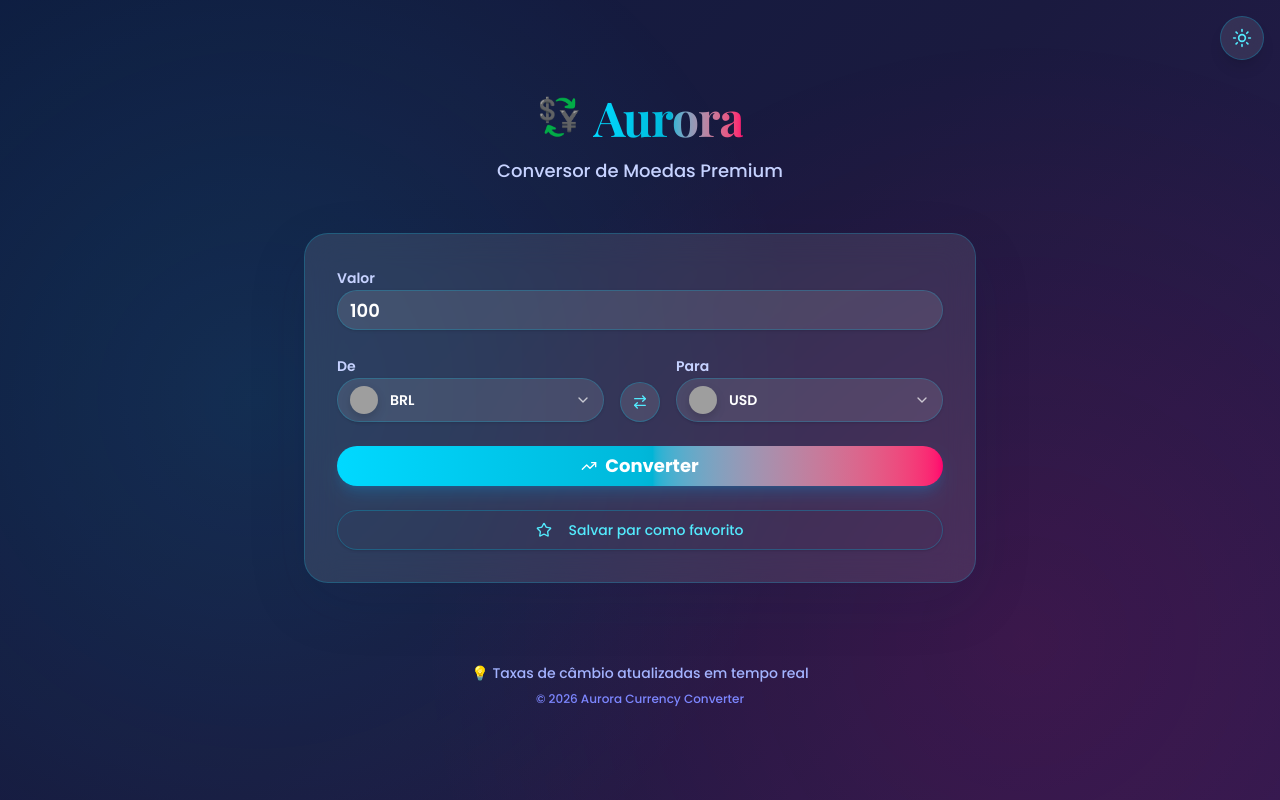
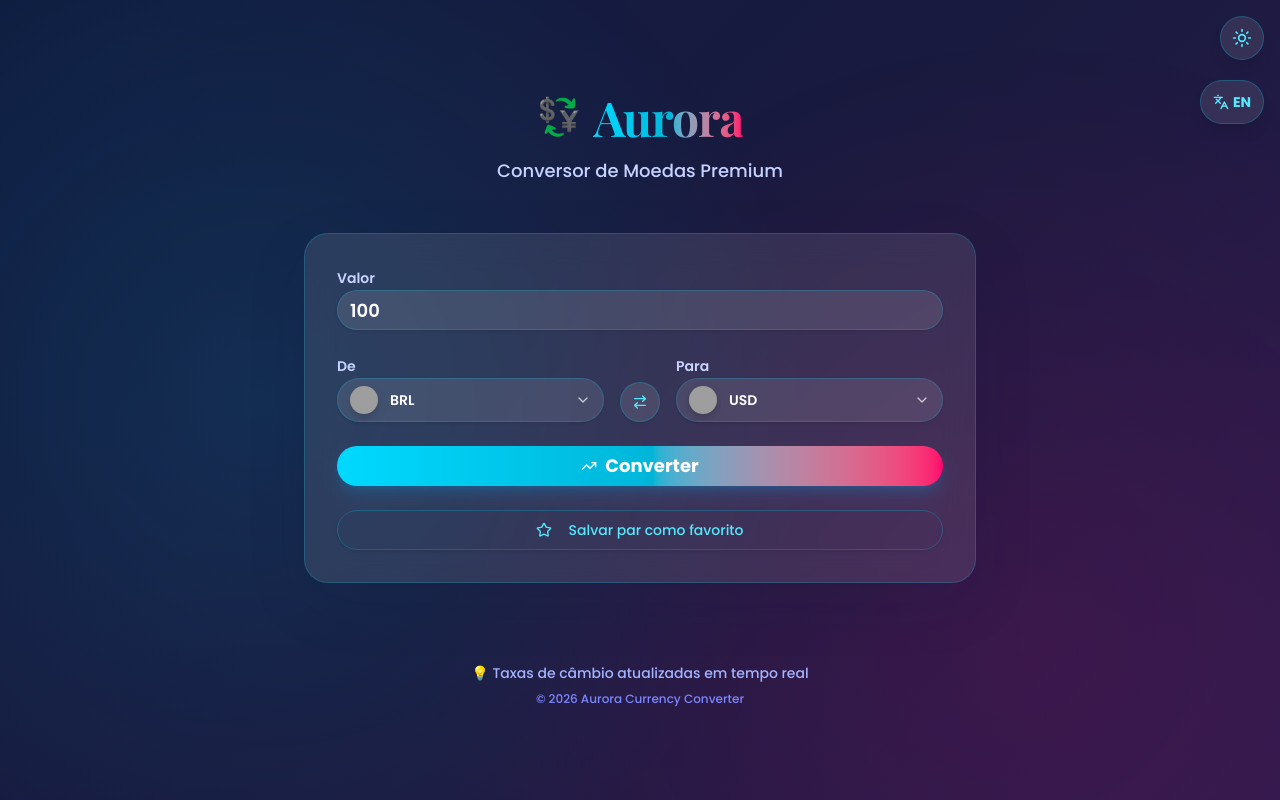
Before and after one commit to felipe-frc/aurora-currency-converter, a React (Vite) app: page / in a window 1280 px wide. Built offline with nearby package versions, Linux system fonts and the light colour scheme; grey boxes are pictures that could not be loaded.

Commit message:
feat: add internationalization base

```diff
--- a/src/App.tsx
+++ b/src/App.tsx
@@ -1,6 +1,8 @@
 import ErrorBoundary from "@/components/ErrorBoundary";
+import { LanguageToggle } from "@/components/language/LanguageToggle";
 import { ThemeToggle } from "@/components/theme/ThemeToggle";
 import { Sonner } from "@/components/ui/sonner";
+import { LanguageProvider } from "@/contexts/LanguageContext";
 import { ThemeProvider } from "@/contexts/ThemeContext";
 import Home from "@/pages/Home";
 import NotFound from "@/pages/NotFound";
@@ -20,9 +22,12 @@ function App() {
   return (
     <ErrorBoundary>
       <ThemeProvider defaultTheme="dark">
-        <Sonner />
-        <ThemeToggle />
-        <Router />
+        <LanguageProvider defaultLanguage="pt-BR">
+          <Sonner />
+          <ThemeToggle />
+          <LanguageToggle />
+          <Router />
+        </LanguageProvider>
       </ThemeProvider>
     </ErrorBoundary>
   );
--- /dev/null
+++ b/src/components/language/LanguageToggle.tsx
@@ -0,0 +1,21 @@
+import { useLanguage } from "@/contexts/useLanguage";
+import { Languages } from "lucide-react";
+
+export function LanguageToggle() {
+  const { language, toggleLanguage, t } = useLanguage();
+
+  const nextLanguageLabel = language === "pt-BR" ? "EN" : "PT";
+
+  return (
+    <button
+      type="button"
+      onClick={toggleLanguage}
+      className="fixed right-4 top-20 z-50 inline-flex h-11 min-w-11 items-center justify-center gap-1 rounded-full border border-sky-300/80 bg-white/90 px-3 text-sm font-bold text-sky-700 shadow-lg backdrop-blur-md transition-all duration-200 hover:border-sky-500 hover:bg-sky-50 hover:text-sky-800 focus-visible:outline-none focus-visible:ring-2 focus-visible:ring-sky-500 focus-visible:ring-offset-2 focus-visible:ring-offset-white dark:border-cyan-500/30 dark:bg-white/10 dark:text-cyan-300 dark:hover:border-cyan-400 dark:hover:bg-cyan-500/20 dark:hover:text-white dark:focus-visible:ring-cyan-400 dark:focus-visible:ring-offset-slate-950"
+      aria-label={t("toggleLanguage")}
+      title={t("toggleLanguage")}
+    >
+      <Languages className="h-4 w-4" />
+      <span>{nextLanguageLabel}</span>
+    </button>
+  );
+}
--- /dev/null
+++ b/src/contexts/LanguageContext.tsx
@@ -0,0 +1,76 @@
+import { useCallback, useEffect, useMemo, useState } from "react";
+import type { ReactNode } from "react";
+import { LanguageContext } from "@/contexts/language";
+import { LANGUAGE_STORAGE_KEY, translations } from "@/i18n/translations";
+import type { Language, TranslationKey } from "@/i18n/translations";
+
+type LanguageProviderProps = {
+  children: ReactNode;
+  defaultLanguage?: Language;
+};
+
+const getStoredLanguage = (defaultLanguage: Language): Language => {
+  try {
+    const storedLanguage = localStorage.getItem(LANGUAGE_STORAGE_KEY);
+
+    if (storedLanguage === "pt-BR" || storedLanguage === "en-US") {
+      return storedLanguage;
+    }
+
+    return defaultLanguage;
+  } catch {
+    return defaultLanguage;
+  }
+};
+
+export function LanguageProvider({
+  children,
+  defaultLanguage = "pt-BR",
+}: LanguageProviderProps) {
+  const [language, setLanguageState] = useState<Language>(() =>
+    getStoredLanguage(defaultLanguage)
+  );
+
+  useEffect(() => {
+    document.documentElement.lang = language;
+
+    try {
+      localStorage.setItem(LANGUAGE_STORAGE_KEY, language);
+    } catch {
+      // localStorage pode falhar em ambientes restritos.
+    }
+  }, [language]);
+
+  const setLanguage = useCallback((selectedLanguage: Language) => {
+    setLanguageState(selectedLanguage);
+  }, []);
+
+  const toggleLanguage = useCallback(() => {
+    setLanguageState((currentLanguage) =>
+      currentLanguage === "pt-BR" ? "en-US" : "pt-BR"
+    );
+  }, []);
+
+  const t = useCallback(
+    (key: TranslationKey) => {
+      return translations[language][key];
+    },
+    [language]
+  );
+
+  const value = useMemo(
+    () => ({
+      language,
+      setLanguage,
+      toggleLanguage,
+      t,
+    }),
+    [language, setLanguage, toggleLanguage, t]
+  );
+
+  return (
+    <LanguageContext.Provider value={value}>
+      {children}
+    </LanguageContext.Provider>
+  );
+}
--- /dev/null
+++ b/src/contexts/language.ts
@@ -0,0 +1,13 @@
+import { createContext } from "react";
+import type { Language, TranslationKey } from "@/i18n/translations";
+
+export type LanguageContextValue = {
+  language: Language;
+  setLanguage: (language: Language) => void;
+  toggleLanguage: () => void;
+  t: (key: TranslationKey) => string;
+};
+
+export const LanguageContext = createContext<LanguageContextValue | undefined>(
+  undefined
+);
--- /dev/null
+++ b/src/contexts/useLanguage.ts
@@ -0,0 +1,12 @@
+import { useContext } from "react";
+import { LanguageContext } from "@/contexts/language";
+
+export function useLanguage() {
+  const context = useContext(LanguageContext);
+
+  if (!context) {
+    throw new Error("useLanguage deve ser usado dentro de LanguageProvider");
+  }
+
+  return context;
+}
--- /dev/null
+++ b/src/i18n/translations.ts
@@ -0,0 +1,72 @@
+export type Language = "pt-BR" | "en-US";
+
+export const LANGUAGE_STORAGE_KEY = "aurora_language";
+
+export const translations = {
+  "pt-BR": {
+    languageLabel: "Português",
+    toggleLanguage: "Alterar idioma para inglês",
+    appSubtitle: "Conversor de Moedas Premium",
+    amount: "Valor",
+    from: "De",
+    to: "Para",
+    convert: "Converter",
+    converting: "Convertendo...",
+    saveFavorite: "Salvar par como favorito",
+    favorites: "Favoritos",
+    history: "Histórico",
+    clearFavorites: "Limpar favoritos",
+    clearHistory: "Limpar histórico",
+    exchangeRatesUpdated: "💡 Taxas de câmbio atualizadas em tempo real",
+    invalidAmount: "Por favor, insira um valor numérico válido",
+    conversionSuccess: "Conversão realizada com sucesso!",
+    favoriteLimit: "Máximo de favoritos atingido",
+    favoriteAlreadyExists: "Este par já está nos favoritos",
+    favoriteAdded: "Adicionado aos favoritos!",
+    favoriteRemoved: "Removido dos favoritos",
+    favoritesCleared: "Favoritos limpos",
+    historyCleared: "Histórico limpo",
+    equalsTo: "é igual a",
+    exchangeRate: "Taxa de câmbio",
+    rate: "Taxa",
+    useFavorite: "Usar",
+    removeFavorite: "Remover favorito",
+    swapCurrencies: "Inverter moedas",
+    unknownError: "Erro desconhecido",
+    errorPrefix: "Erro",
+  },
+  "en-US": {
+    languageLabel: "English",
+    toggleLanguage: "Change language to Portuguese",
+    appSubtitle: "Premium Currency Converter",
+    amount: "Amount",
+    from: "From",
+    to: "To",
+    convert: "Convert",
+    converting: "Converting...",
+    saveFavorite: "Save pair as favorite",
+    favorites: "Favorites",
+    history: "History",
+    clearFavorites: "Clear favorites",
+    clearHistory: "Clear history",
+    exchangeRatesUpdated: "💡 Exchange rates updated in real time",
+    invalidAmount: "Please enter a valid numeric amount",
+    conversionSuccess: "Conversion completed successfully!",
+    favoriteLimit: "Maximum number of favorites reached",
+    favoriteAlreadyExists: "This pair is already in favorites",
+    favoriteAdded: "Added to favorites!",
+    favoriteRemoved: "Removed from favorites",
+    favoritesCleared: "Favorites cleared",
+    historyCleared: "History cleared",
+    equalsTo: "is equal to",
+    exchangeRate: "Exchange rate",
+    rate: "Rate",
+    useFavorite: "Use",
+    removeFavorite: "Remove favorite",
+    swapCurrencies: "Swap currencies",
+    unknownError: "Unknown error",
+    errorPrefix: "Error",
+  },
+} as const;
+
+export type TranslationKey = keyof typeof translations["pt-BR"];
```
